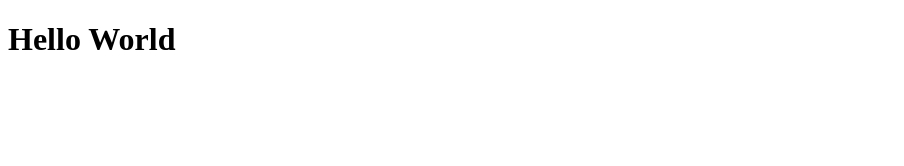
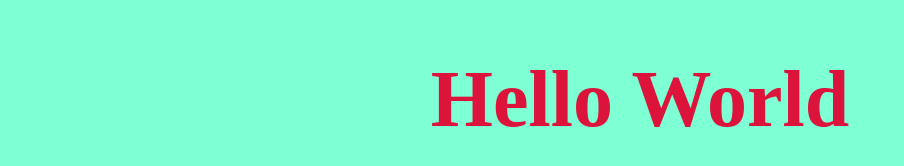
Before and after one commit to gaabss018/meu-primeiro-repositorio, a plain HTML site: page index.html in a window 1280 px wide. Shown: the whole page, without its empty margins (0-904 px from the left). Drawn offline with Linux system fonts and the light colour scheme.

Commit message:
add linhas css

```diff
--- a/index.html
+++ b/index.html
@@ -3,7 +3,16 @@
 <head>
     <meta charset="UTF-8">
     <meta name="viewport" content="width=device-width, initial-scale=1.0">
-    <title>Document</title>
+    <title>Hello wordld </title>
+    <style>
+    body{
+        background-color: aquamarine;
+    }
+    h1{
+        color: crimson;
+        text-align: center;
+        font-size: 80px;}
+        </style>
 </head>
 <body>
 <h1>Hello World</h1>
```
